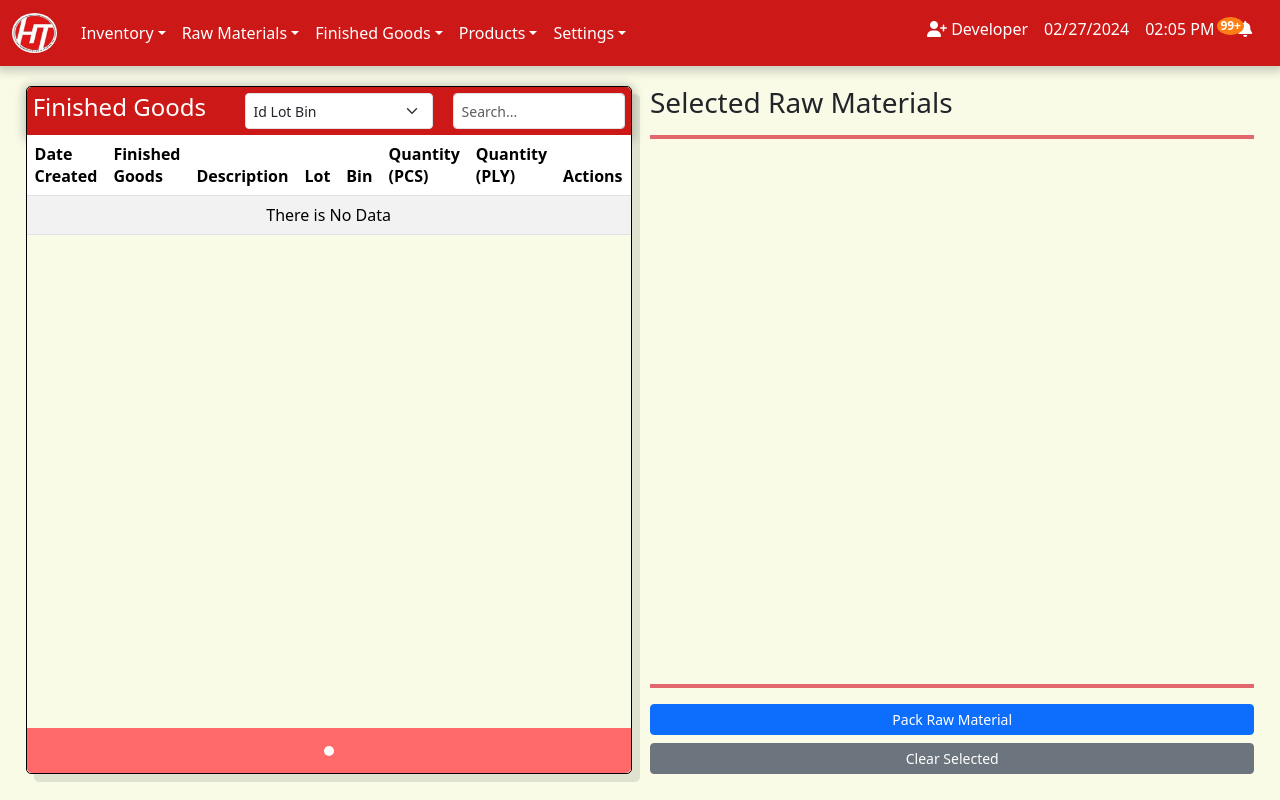
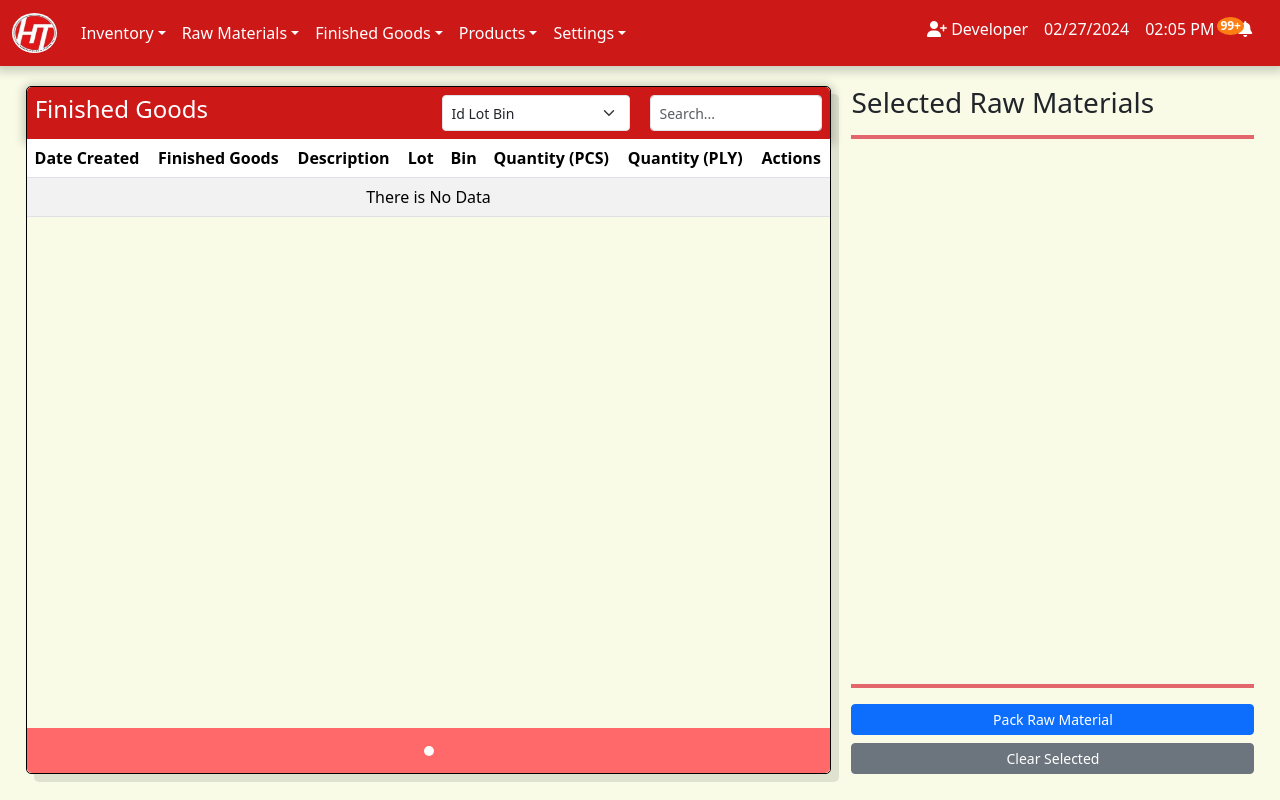
Before and after one commit to Shashimii/inventory-system-with-analytics, a PHP site: page /fg_items in a window 1280 px wide. Run offline with PHP 8.4, Linux system fonts and the light colour scheme; data that the repository does not hold is empty; some libraries are stand-ins or nearby versions.

Commit message:
# adjust fg-manage-row-1

```diff
--- a/style.css
+++ b/style.css
@@ -354,7 +354,7 @@ th {
 .fg-manage-row-1 {
     flex: 1;
     display: grid;
-    grid-template-columns: repeat(auto-fit, minmax(500px, 1fr));
+    grid-template-columns: 1fr 0.5fr;
     gap: 20px;
 }
 
```
